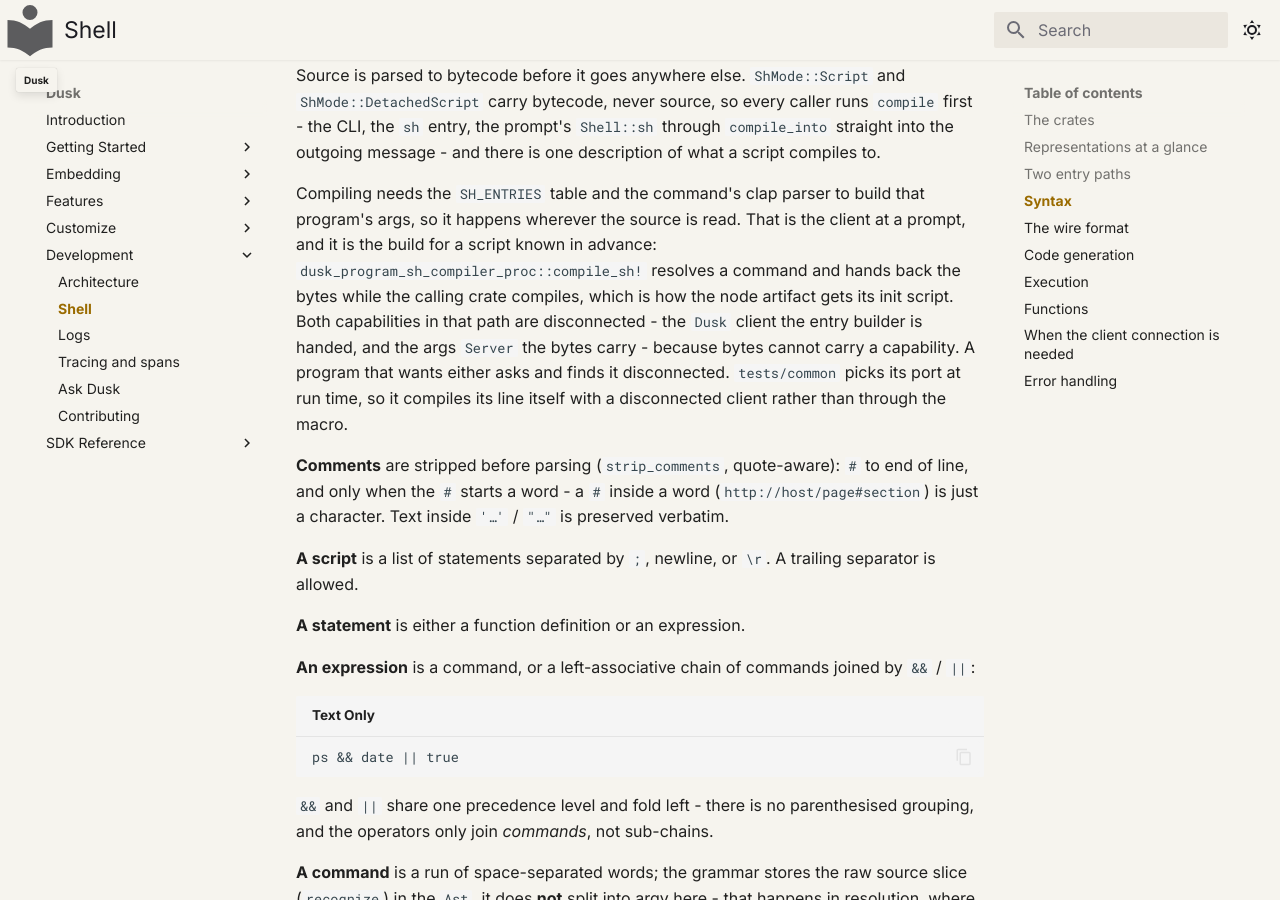
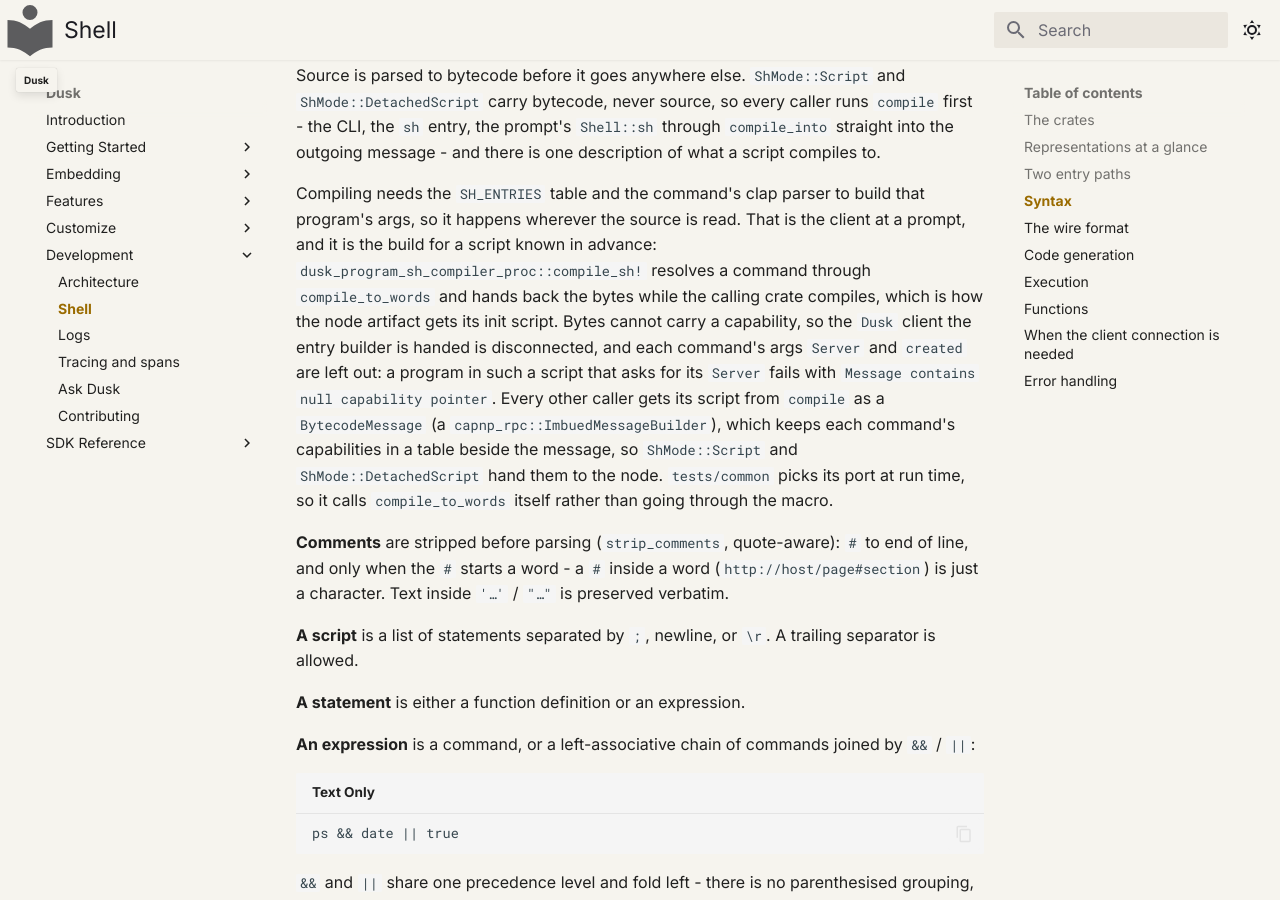
Before and after one commit to tomerze/dusk, an MkDocs documentation site: the page built from docs/docs/development/shell.md, in a window 1280 px wide and 900 px high, scrolled down 3412 px. Built offline with MkDocs 1.6.1 and Material for MkDocs 9.7.7, drawn with Linux system fonts in a browser that asks for light colours; comment, search, counter and statistics services are not loaded.

Commit message:
Update docs for which compiled scripts keep their capabilities
The shell development page said compile_sh!'s bytes carry disconnected capabilities, and nothing about any other caller. It names compile_to_words as the path compile_sh! takes, says every other caller gets its script from compile as a BytecodeMessage, a capnp_rpc::ImbuedMessageBuilder, which keeps each command's capabilities beside the message so ShMode::Script and ShMode::DetachedScript hand them to the node, and says tests/common calls compile_to_words itself.

```diff
--- a/docs/docs/development/shell.md
+++ b/docs/docs/development/shell.md
@@ -143,13 +143,16 @@ one description of what a script compiles to.
 Compiling needs the `SH_ENTRIES` table and the command's clap parser to build that
 program's args, so it happens wherever the source is read. That is the client at a
 prompt, and it is the build for a script known in advance:
-`dusk_program_sh_compiler_proc::compile_sh!` resolves a command and hands back
-the bytes while the calling crate compiles, which is how the node artifact gets its
-init script. Both capabilities in that path are disconnected - the `Dusk` client the
-entry builder is handed, and the args `Server` the bytes carry - because bytes cannot
-carry a capability. A program that wants either asks and finds it disconnected.
-`tests/common` picks its port at run time, so it compiles its line itself with a
-disconnected client rather than through the macro.
+`dusk_program_sh_compiler_proc::compile_sh!` resolves a command through
+`compile_to_words` and hands back the bytes while the calling crate compiles, which
+is how the node artifact gets its init script. Bytes cannot carry a capability, so
+the `Dusk` client the entry builder is handed is disconnected, and each command's
+args `Server` and `created` are left out: a program in such a script that asks for
+its `Server` fails with `Message contains null capability pointer`. Every other caller
+gets its script from `compile` as a `BytecodeMessage` (a `capnp_rpc::ImbuedMessageBuilder`), which keeps
+each command's capabilities in a table beside the message, so `ShMode::Script` and
+`ShMode::DetachedScript` hand them to the node. `tests/common` picks its port at run
+time, so it calls `compile_to_words` itself rather than going through the macro.
 
 **Comments** are stripped before parsing (`strip_comments`, quote-aware): `#`
 to end of line, and only when the `#` starts a word - a `#` inside a word
```
